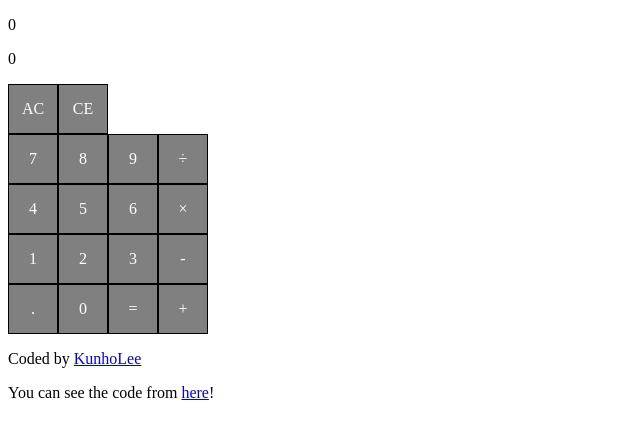
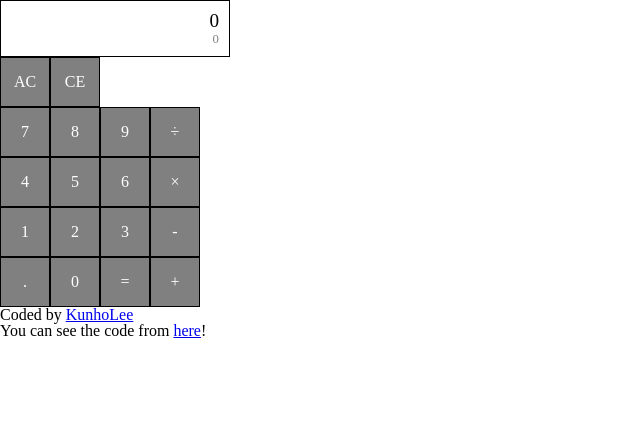
Before and after one commit to daengdaengLee/calculator_with_vuejs, a Vue app: page / in a window 1280 px wide. Shown: the top 436 px of the page, without its empty margins (0-640 px from the left). Built offline with nearby package versions, Linux system fonts and the light colour scheme.

Commit message:
디자인 변경 작업중

```diff
--- a/src/App.vue
+++ b/src/App.vue
@@ -21,4 +21,52 @@ export default {
 </script>
 
 <style>
+/* http://meyerweb.com/eric/tools/css/reset/
+   v2.0 | 20110126
+   License: none (public domain)
+*/
+
+html, body, div, span, applet, object, iframe,
+h1, h2, h3, h4, h5, h6, p, blockquote, pre,
+a, abbr, acronym, address, big, cite, code,
+del, dfn, em, img, ins, kbd, q, s, samp,
+small, strike, strong, sub, sup, tt, var,
+b, u, i, center,
+dl, dt, dd, ol, ul, li,
+fieldset, form, label, legend,
+table, caption, tbody, tfoot, thead, tr, th, td,
+article, aside, canvas, details, embed,
+figure, figcaption, footer, header, hgroup,
+menu, nav, output, ruby, section, summary,
+time, mark, audio, video {
+	margin: 0;
+	padding: 0;
+	border: 0;
+	font-size: 100%;
+	font: inherit;
+	vertical-align: baseline;
+}
+/* HTML5 display-role reset for older browsers */
+article, aside, details, figcaption, figure,
+footer, header, hgroup, menu, nav, section {
+	display: block;
+}
+body {
+	line-height: 1;
+}
+ol, ul {
+	list-style: none;
+}
+blockquote, q {
+	quotes: none;
+}
+blockquote:before, blockquote:after,
+q:before, q:after {
+	content: '';
+	content: none;
+}
+table {
+	border-collapse: collapse;
+	border-spacing: 0;
+}
 </style>
--- a/src/components/CalDisplay.vue
+++ b/src/components/CalDisplay.vue
@@ -1,9 +1,9 @@
 <template>
   <div class="CalDisplay">
-    <p v-if="error">ERROR</p>
-    <p v-if="equalButton">{{ calResult }}</p>
-    <p v-if="!error && !equalButton">{{ calDisplayNum }}</p>
-    <p>{{ calDisplayExpression }}</p>
+    <p v-if="error" class="MainDisplay">ERROR</p>
+    <p v-if="equalButton" class="MainDisplay">{{ calResult }}</p>
+    <p v-if="!error && !equalButton" class="MainDisplay">{{ calDisplayNum }}</p>
+    <p class="SubDisplay">{{ calDisplayExpression }}</p>
   </div>
 </template>
 
@@ -21,4 +21,20 @@ export default {
 </script>
 
 <style scoped>
+.CalDisplay {
+  box-sizing: border-box;
+  border: 1px solid black;
+  width: 230px;
+  padding: 10px;
+}
+.CalDisplay .MainDisplay {
+  font-size: 1.2rem;
+  text-align: right;
+}
+.CalDisplay .SubDisplay {
+  font-size: 0.8rem;
+  color: gray;
+  text-align: right;
+  margin: 3px 0 0 0;
+}
 </style>
```
